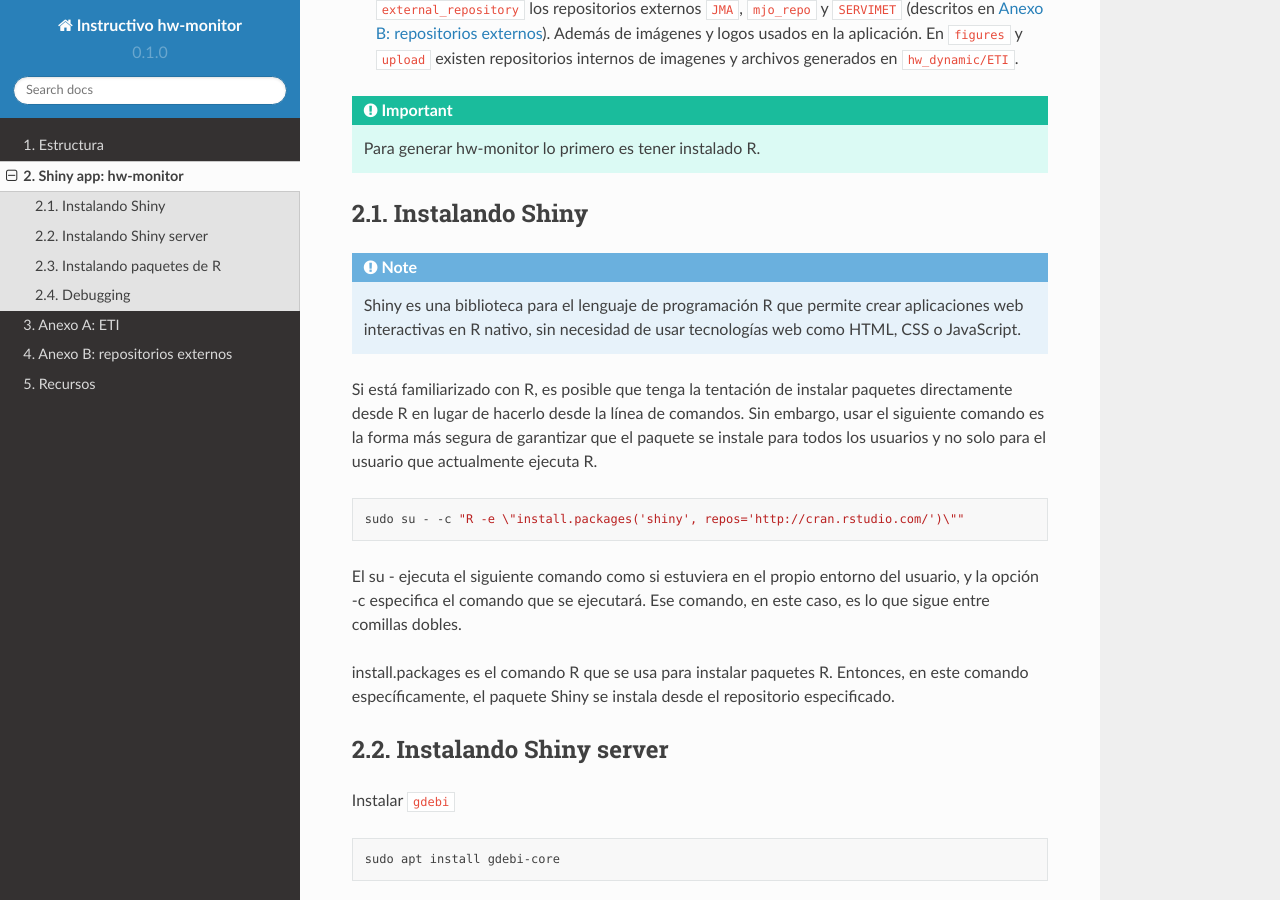
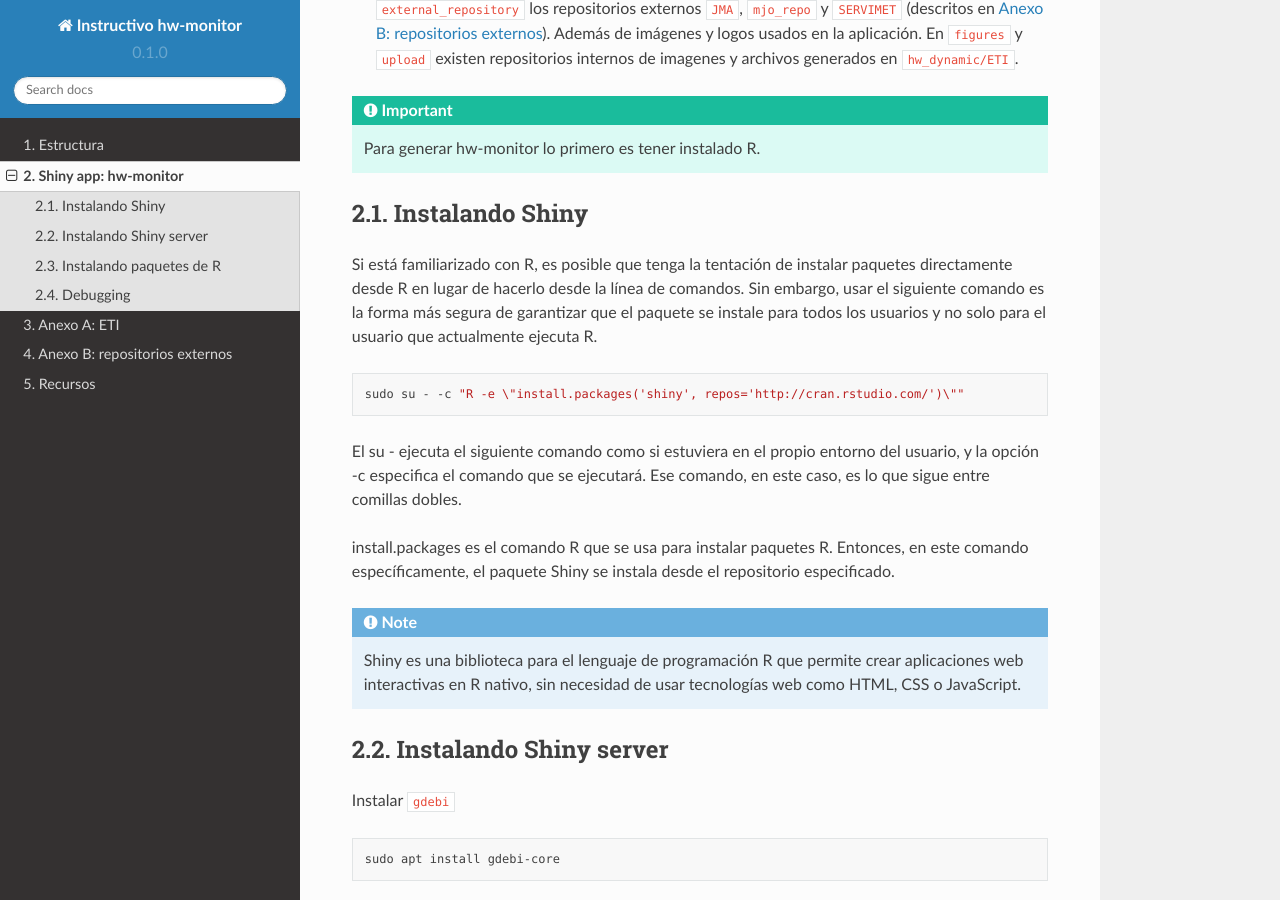
Before and after one commit to chsegura/rtd-tutorial, a Sphinx documentation site: the page built from docs/source/monitor.rst, in a window 1280 px wide and 900 px high, scrolled down 888 px. Built offline with Sphinx 7.4.7 and the Read the Docs theme 2.0.0, drawn with Linux system fonts in a browser that asks for light colours; part of the change alters nothing that is shown.

```diff
--- a/docs/source/monitor.rst
+++ b/docs/source/monitor.rst
@@ -40,9 +40,6 @@ Tenemos un directorio ``hw-monitor`` de nivel superior en el directorio principa
 Instalando Shiny
 ====
 
-.. note::
-   Shiny es una biblioteca para el lenguaje de programación R que permite crear aplicaciones web interactivas  en R nativo, sin necesidad de usar tecnologías web como HTML, CSS o JavaScript.
-
 Si está familiarizado con R, es posible que tenga la tentación de instalar paquetes directamente desde R en lugar de hacerlo desde la línea de comandos. Sin embargo, usar el siguiente comando es la forma más segura de garantizar que el paquete se instale para todos los usuarios y no solo para el usuario que actualmente ejecuta R.
 
 .. code:: bash
@@ -52,6 +49,9 @@ Si está familiarizado con R, es posible que tenga la tentación de instalar paq
 El su - ejecuta el siguiente comando como si estuviera en el propio entorno del usuario, y la opción -c especifica el comando que se ejecutará. Ese comando, en este caso, es lo que sigue entre comillas dobles.
 
 install.packages es el comando R que se usa para instalar paquetes R. Entonces, en este comando específicamente, el paquete Shiny se instala desde el repositorio especificado.
+
+.. note::
+   Shiny es una biblioteca para el lenguaje de programación R que permite crear aplicaciones web interactivas  en R nativo, sin necesidad de usar tecnologías web como HTML, CSS o JavaScript.
 
 Instalando Shiny server
 ====
```
